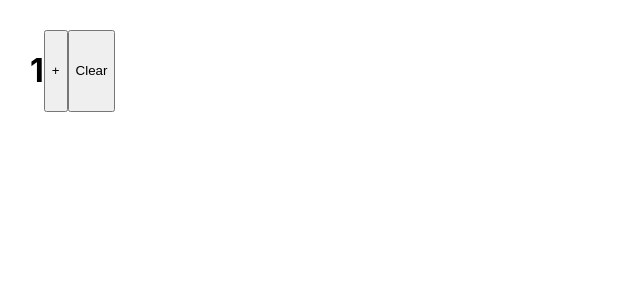
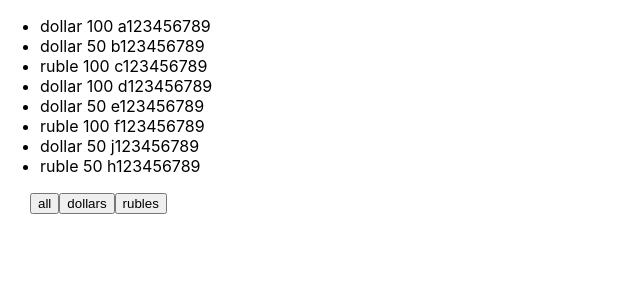
Before and after one commit to Arenelin/todolist, a React (Create React App) app: page / in a window 1280 px wide. Shown: the top 300 px of the page, without its empty margins (0-640 px from the left). Built offline with nearby package versions, Linux system fonts and the light colour scheme.

Commit message:
05 - Method Filter

```diff
--- /dev/null
+++ b/src/05 - Method Filter/Button.tsx
@@ -0,0 +1,11 @@
+type ButtonPropsType = {
+    name: string
+    callback: () => void
+}
+
+export function Button(props: ButtonPropsType) {
+    const onClickHandler = () => {
+        props.callback();
+    }
+    return <button onClick={onClickHandler}>{props.name}</button>
+}
--- /dev/null
+++ b/src/05 - Method Filter/NewComponent.tsx
@@ -0,0 +1,38 @@
+import {Button} from './Button';
+import React from 'react';
+import {FilterValueType} from '../App';
+
+export type MoneyType = {
+    banknote: string
+    nominal: number
+    number: string
+}
+
+type NewComponentPropsType = {
+    currentMoney: Array<MoneyType>
+    filteredMoney: (filterValue: FilterValueType) => void
+}
+
+export function NewComponent(props: NewComponentPropsType) {
+    return (
+        <>
+            <ul>
+                {props.currentMoney.map((objFromMoneyArr, index) => {
+                    return (
+                        <li key={index}>
+                            <span> {objFromMoneyArr.banknote}</span>
+                            <span> {objFromMoneyArr.nominal}</span>
+                            <span> {objFromMoneyArr.number}</span>
+                        </li>
+                    )
+                })}
+            </ul>
+            <div style={{marginLeft: '30px'}}>
+                <Button callback={() => props.filteredMoney('all')} name={'all'}/>
+                <Button callback={() => props.filteredMoney('dollars')} name={'dollars'}/>
+                <Button callback={() => props.filteredMoney('rubles')} name={'rubles'}/>
+            </div>
+        </>
+    )
+
+}
--- a/src/App.tsx
+++ b/src/App.tsx
@@ -1,24 +1,35 @@
 import React, {useState} from 'react';
 import './App.css';
+import {MoneyType, NewComponent} from './05 - Method Filter/NewComponent';
+
+export type FilterValueType = 'all' | 'dollars' | 'rubles'
+
 
 function App() {
-    let [a, setA] = useState(1);
+    const [money, setMoney] = useState<Array<MoneyType>>([
+        {banknote: 'dollar', nominal: 100, number: 'a123456789'},
+        {banknote: 'dollar', nominal: 50, number: 'b123456789'},
+        {banknote: 'ruble', nominal: 100, number: 'c123456789'},
+        {banknote: 'dollar', nominal: 100, number: 'd123456789'},
+        {banknote: 'dollar', nominal: 50, number: 'e123456789'},
+        {banknote: 'ruble', nominal: 100, number: 'f123456789'},
+        {banknote: 'dollar', nominal: 50, number: 'j123456789'},
+        {banknote: 'ruble', nominal: 50, number: 'h123456789'}
+    ]);
+    const [filter, setFilter] = useState<FilterValueType>('all');
 
-    const incrementData = () => {
-        setA(++a);
-        console.log(a);
-    }
-    const clearData = () => {
-        setA(0);
-    }
+    const filteredMoney = (filterValue: FilterValueType) => {
+        setFilter(filterValue);
+    };
+
+    const currentMoney = filter === 'rubles'
+        ? money.filter(b => b.banknote === 'ruble')
+        : filter === 'dollars'
+            ? money.filter(b => b.banknote === 'dollar')
+            : money
 
     return (
-        <div className="App">
-            <h1>{a}</h1>
-            <button onClick={incrementData}>+</button>
-            <button onClick={clearData}>Clear</button>
-        </div>
-
+        <NewComponent currentMoney={currentMoney} filteredMoney={filteredMoney}/>
     );
 }
 
```
